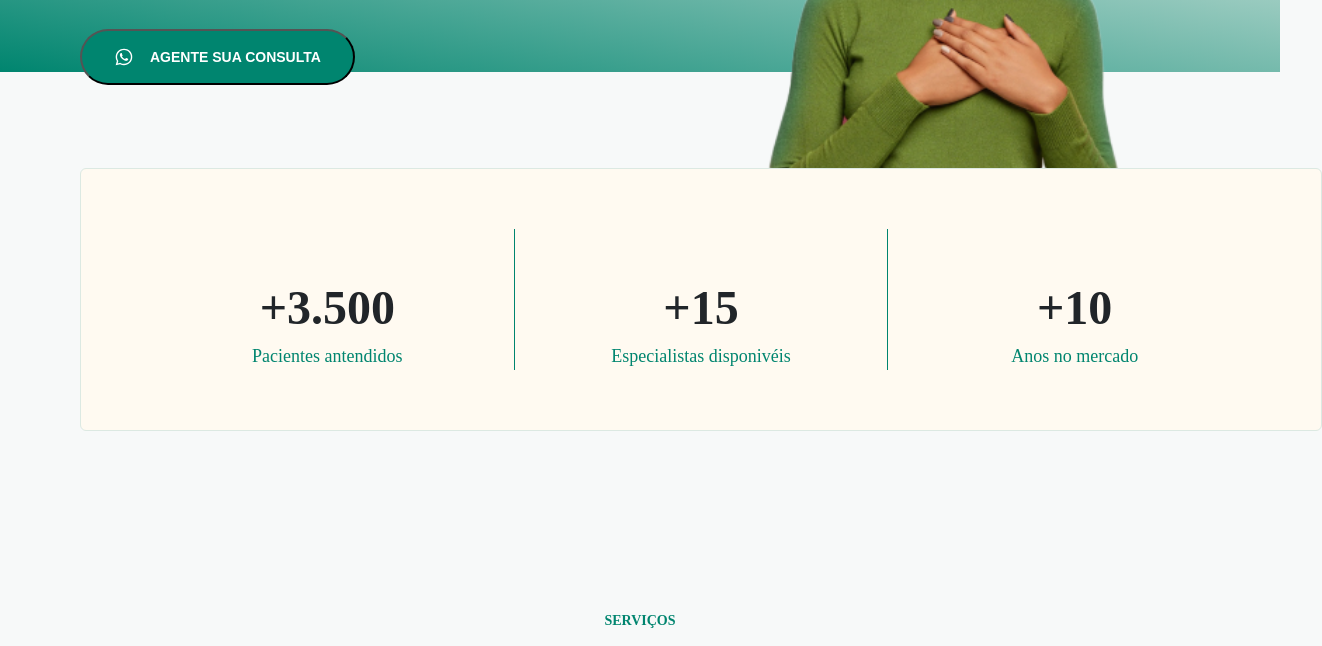
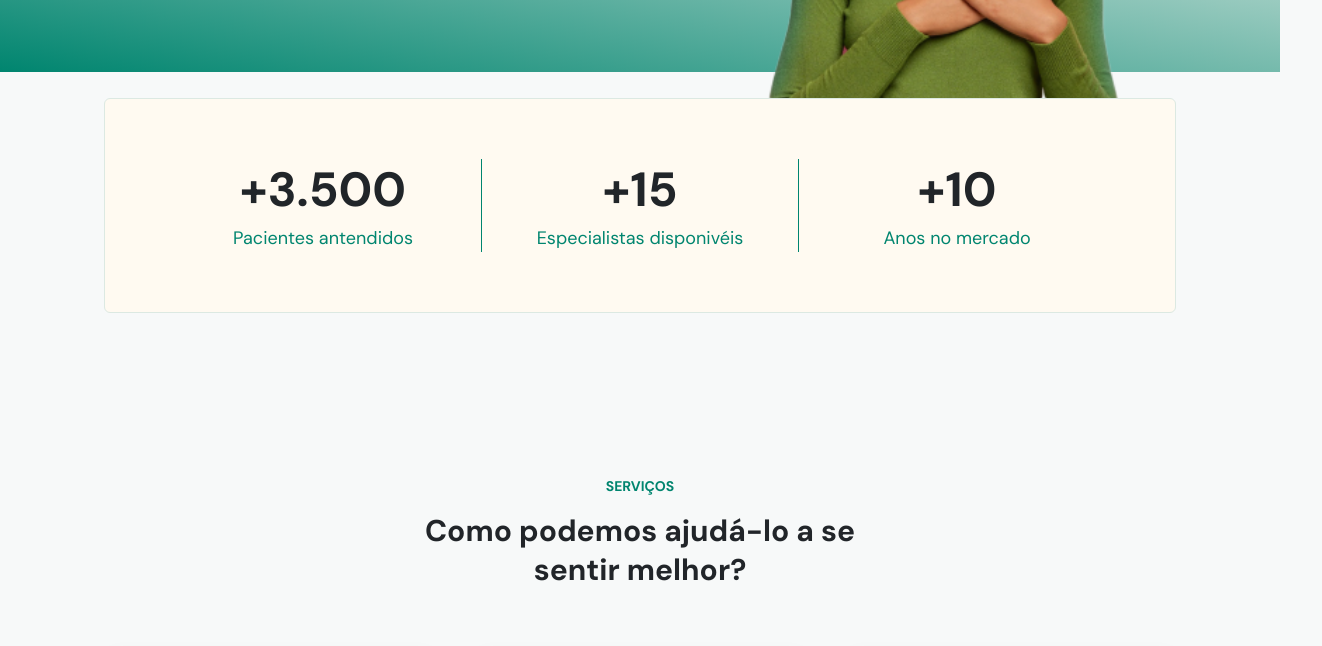
Before and after one commit to WinGabriel/Projeto-DoctorCare, a plain HTML site: page index.html in a window 1280 px wide. Shown: the part 552-1198 px from the top of the page, 1322 px wide, since content can reach past the window. Drawn offline with nearby package versions, Linux system fonts and the light colour scheme.

Commit message:
Update style.css

```diff
--- a/assets/css/style.css
+++ b/assets/css/style.css
@@ -1,14 +1,14 @@
 @import url('https://fonts.googleapis.com/css2?family=DM+Sans:wght@400;700&display=swap');
 
-@import url('./assets/css/componets/_nav.css');
+@import url('./componets/_nav.css');
 
-@import url('./assets/css/componets/_services-cards.css');
+@import url('./componets/_services-cards.css');
 
-@import url('./assets/css/componets/_about.css');
+@import url('./componets/_about.css');
 
-@import url('./assets/css/componets/_contact.css');
+@import url('./componets/_contact.css');
 
-@import url('./assets/css/reset.css');
+@import url('reset.css');
 
 :root {
     font-size: 62.5%;
```
